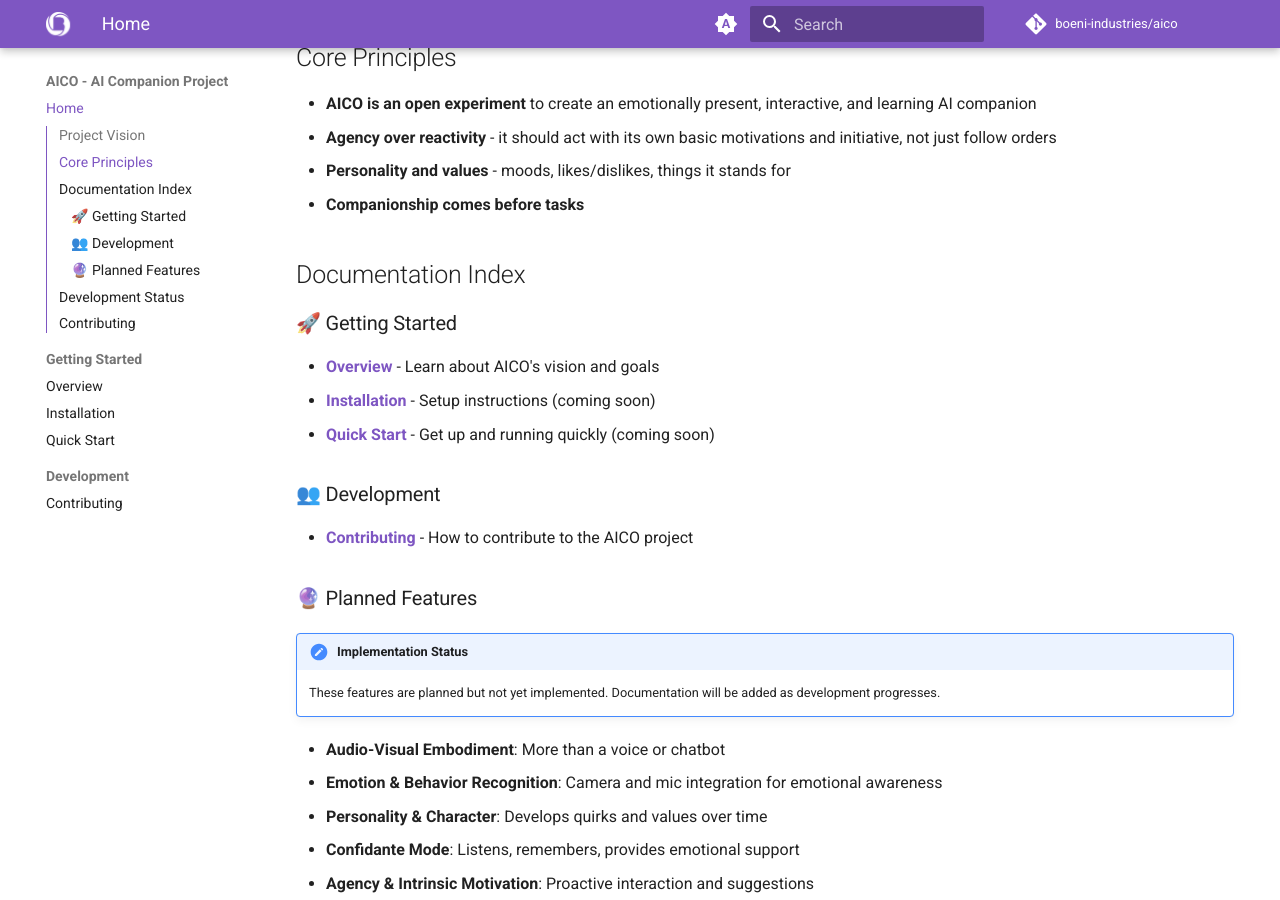
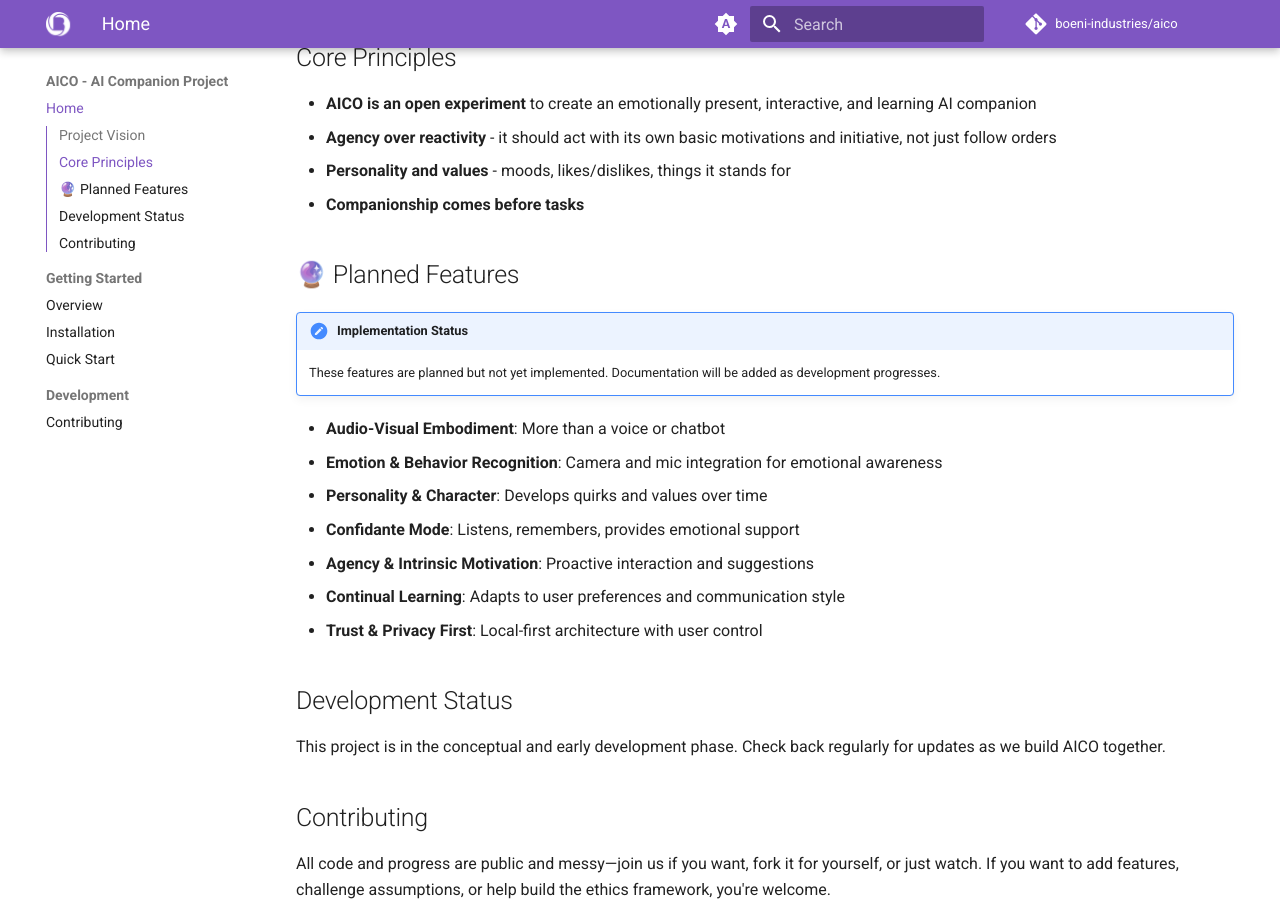
Before and after one commit to boeni-industries/aico, an MkDocs documentation site: the page built from docs/index.md, in a window 1280 px wide and 900 px high, scrolled down 431 px. Built offline with MkDocs 1.6.1 and Material for MkDocs 9.7.7, drawn with Linux system fonts in a browser that asks for light colours; comment, search, counter and statistics services are not loaded; the version menu is left out.

```diff
--- a/docs/index.md
+++ b/docs/index.md
@@ -14,19 +14,7 @@
 - **Personality and values** - moods, likes/dislikes, things it stands for
 - **Companionship comes before tasks**
 
-## Documentation Index
-
-### 🚀 Getting Started
-
-- **[Overview](getting-started/overview.md)** - Learn about AICO's vision and goals
-- **[Installation](getting-started/installation.md)** - Setup instructions (coming soon)
-- **[Quick Start](getting-started/quick-start.md)** - Get up and running quickly (coming soon)
-
-### 👥 Development
-
-- **[Contributing](development/contributing.md)** - How to contribute to the AICO project
-
-### 🔮 Planned Features
+## 🔮 Planned Features
 
 !!! note "Implementation Status"
     These features are planned but not yet implemented. Documentation will be added as development progresses.
```
